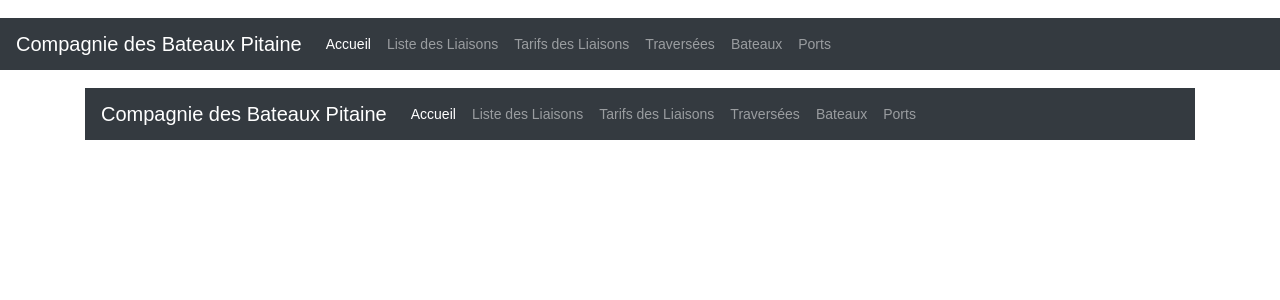
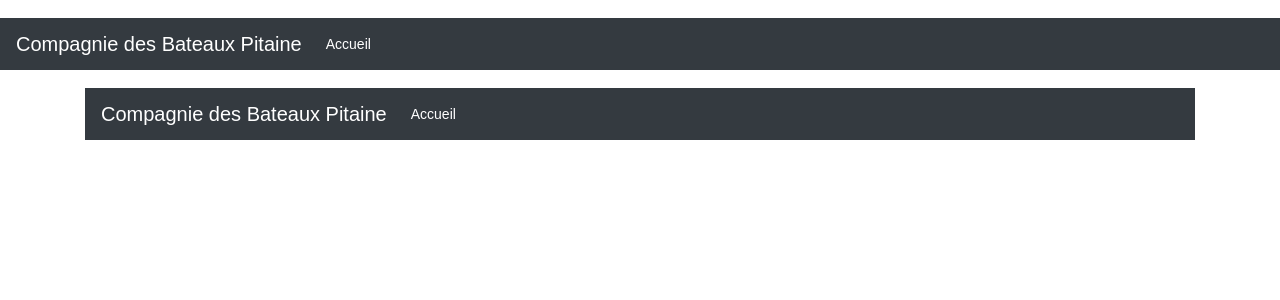
Before and after one commit to jovan-subasic/PPE-GestSalleInfo_Subasic_Roustan, a PHP site: template vue/menu.php in a window 1280 px wide. Shown: the top 300 px of the page. Run offline with PHP 8.4, Linux system fonts and the light colour scheme; the template is opened without the code that fills it, so the values that code supplies are empty; some libraries are stand-ins or nearby versions.

Commit message:
Update menu.php

```diff
--- a/vue/menu.php
+++ b/vue/menu.php
@@ -8,21 +8,6 @@
       <li class="nav-item active">
         <a class="nav-link" href="./?action=accueil">Accueil <span class="sr-only">(current)</span></a>
       </li>
-      <li class="nav-item">
-        <a class="nav-link" href="./?action=liaisons">Liste des Liaisons</a>
-      </li>
-      <li class="nav-item">
-        <a class="nav-link" href="./?action=tarifs">Tarifs des Liaisons</a>
-      </li>
-      <li class="nav-item">
-        <a class="nav-link" href="./?action=traversees">Traversées</a>
-      </li>
-      <li class="nav-item">
-        <a class="nav-link" href="./?action=bateaux">Bateaux</a>
-      </li>
-      <li class="nav-item">
-        <a class="nav-link" href="./?action=ports">Ports</a>
-      </li>
     </ul>
   </div>
 </nav>
```
